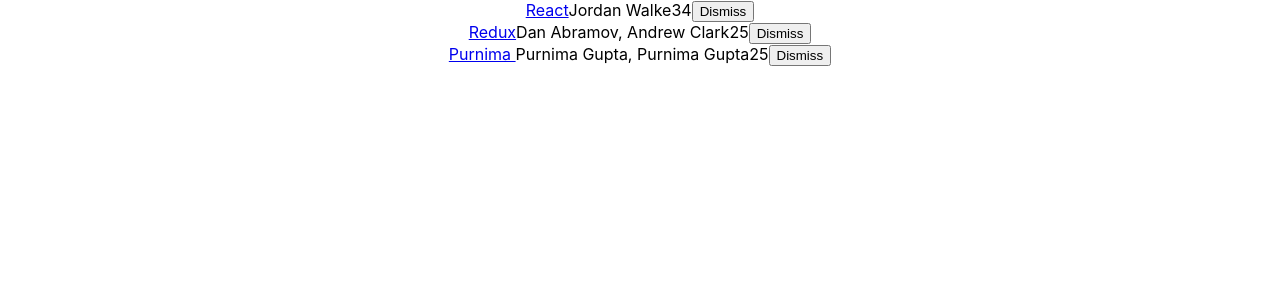
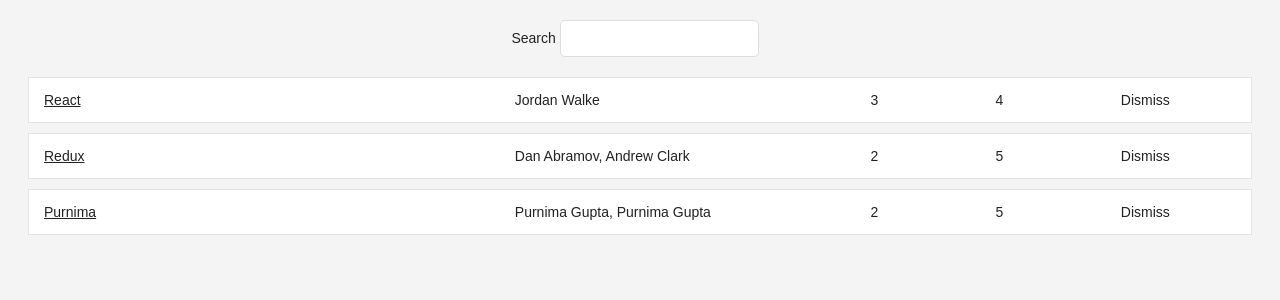
Before and after one commit to pooyaX14/React-hackernews, a React (Create React App) app: page / in a window 1280 px wide. Shown: the top 300 px of the page. Built offline with nearby package versions, Linux system fonts and the light colour scheme.

Commit message:
compose components and add CSS

```diff
--- a/src/App.css
+++ b/src/App.css
@@ -1,3 +1,67 @@
+.page {
+  margin: 20px;
+}
+
+.interactions {
+  text-align: center;
+}
+
+.table {
+  margin: 20px 0;
+}
+
+.table-header {
+  display: flex;
+  line-height: 24px;
+  font-size: 16px;
+  padding: 0 10px;
+  justify-content: space-between;
+}
+
+.table-empty {
+  margin: 200px;
+  text-align: center;
+  font-size: 16px;
+}
+
+.table-row {
+  display: flex;
+  line-height: 24px;
+  white-space: nowrap;
+  margin: 10px 0;
+  padding: 10px;
+  background: #ffffff;
+  border: 1px solid #e3e3e3;
+}
+
+.table-header > span {
+  overflow: hidden;
+  text-overflow: ellipsis;
+  padding: 0 5px;
+}
+
+.table-row > span {
+  overflow: hidden;
+  text-overflow: ellipsis;
+  padding: 0 5px;
+}
+
+.button-inline {
+  border-width: 0;
+  background: transparent;
+  color: inherit;
+  text-align: inherit;
+  -webkit-font-smoothing: inherit;
+  padding: 0;
+  font-size: inherit;
+  cursor: pointer;
+}
+
+.button-active {
+  border-radius: 0;
+  border-bottom: 1px solid #38BB6C;
+}
+
 .App {
   text-align: center;
 }
--- a/src/App.js
+++ b/src/App.js
@@ -29,11 +29,28 @@
   }
 ];
 
+function isSearched(searchTerm) {
+  console.log("searchTerm is ", searchTerm)
+  return function(item) {
+    console.log("item is ", item)
+    console.log(item.title.toLowerCase().includes(searchTerm.toLowerCase()))
+    return item.title.toLowerCase().includes(searchTerm.toLowerCase());
+    // return !searchTerm || item.title.toLowerCase().includes(searchTerm.toLowerCase());
+  }
+}
+
+/*
+const isSearched = (searchTerm) => (item) =>
+!searchTerm || item.title.toLowerCase().includes(searchTerm.toLowerCase());
+*/
+
+
 class App extends Component {
   constructor(props) {
     super(props);
     this.state = {
       list,
+      searchTerm: ''
     };
 
     // or above statement can be written like this as well since varaible name
@@ -42,6 +59,13 @@
       list,
     }*/
     this.onDismiss = this.onDismiss.bind(this);
+    this.onSearchChange = this.onSearchChange.bind(this);
+  }
+  onSearchChange(event) {
+    console.log("event inside onSearchChange", event)
+    console.log("target inside onSearchChange", event.target)
+    // console.log("value inside onSearchChange", value)
+    this.setState({ searchTerm: event.target.value })
   }
 
   onDismiss(id) {
@@ -61,12 +85,19 @@
   render() {
     var helloworld = "Welcome to React";
     var obj = {name: "Purnima", lastname: "Gupta"}
+   // const returnVaue = isSearched(this.state.searchTerm)
+    const { searchTerm, list } = this.state;
     return (
-      <div className="App">
-        {
-          this.state.list.map((item) => {
-            return (
-              <div key={item.objectID}>
+      <div className="page">
+        <div className="interactions">
+        {/*<form>
+          <input
+            type="text"
+            value={searchTerm}
+            onChange={this.onSearchChange}/>
+        </form>
+        { list.filter(isSearched(searchTerm)).map(item =>
+             <div key={item.objectID}>
                 <span>
                   <a href={item.url}>{item.title}</a>
                 </span>
@@ -82,12 +113,85 @@
                   </button>
                 </span>
               </div>
-            )
-          })
-        }
+          )}*/}
+            <Search
+              value={searchTerm}
+              onChange={this.onSearchChange}
+            >
+            Search
+            </Search>
+          </div>
+          <Table
+            list={list}
+            pattern={searchTerm}
+            onDismiss={this.onDismiss}
+          />
       </div>
     );
   }
 }
 
+class Search extends Component {
+  render() {
+    const { value, onChange, children } = this.props;
+    return (
+      <form>
+        {children} <input
+          type="text"
+          value={value}
+          onChange={onChange}/>
+      </form>
+    )
+  }
+}
+
+class Table extends Component {
+  render() {
+    const { list, pattern, onDismiss } = this.props;
+    return (
+      <div className="table">
+        {
+          list.filter(isSearched(pattern)).map( item =>
+            <div key={item.objectID} className="table-row">
+              <span style={{ width: "40%" }}>
+                <a href={item.url}>{item.title}</a>
+              </span>
+              <span style={{ width: "30%" }}>{item.author}</span>
+              <span style={{ width: "10%" }}>{item.num_comments}</span>
+              <span style={{ width: "10%" }}>{item.points}</span>
+              <span style={{ width: "10%" }}>
+                <Button
+                  onClick={ () => onDismiss(item.objectID)}
+                  className="button-inline"
+                >
+                Dismiss
+                </Button>
+              </span>
+            </div>
+          )
+        }
+      </div>
+    )
+  }
+}
+
+class Button extends Component {
+  render() {
+    const {
+      onClick,
+      className = '',
+      children
+    } = this.props;
+
+    return (
+      <button
+        onClick={onClick}
+        className={className}
+        type="button"
+      >
+      {children}
+      </button>
+    )
+  }
+}
 export default App;
--- a/src/index.css
+++ b/src/index.css
@@ -1,13 +1,54 @@
 body {
-  margin: 0;
+  /*margin: 0;
   padding: 0;
   font-family: -apple-system, BlinkMacSystemFont, "Segoe UI", "Roboto", "Oxygen",
     "Ubuntu", "Cantarell", "Fira Sans", "Droid Sans", "Helvetica Neue",
     sans-serif;
   -webkit-font-smoothing: antialiased;
-  -moz-osx-font-smoothing: grayscale;
+  -moz-osx-font-smoothing: grayscale*/;
+  color: #222;
+  background: #f4f4f4;
+  font: 400 14px CoreSans, Arial, sans-serif;
 }
 
+a {
+	color: #222;
+}
+
+a:hover {
+	text-decoration: underline;
+}
+
+ul, li {
+	list-style: none;
+	padding: 0;
+	margin: 0;
+}
+
+input {
+	padding: 10px;
+	border-radius: 5px;
+	outline: none;
+	margin-right: 10px;
+	border: 1px solid #dddddd;
+}
+
+button {
+	padding: 10px;
+	border-radius: 5px;
+	border: 1px solid #dddddd;
+	background: transparent;
+	color: #808080;
+	cursor: pointer;
+}
+
+button: hover {
+	color: #222;
+}
+
+*:focus {
+	outline: none;
+}
 code {
   font-family: source-code-pro, Menlo, Monaco, Consolas, "Courier New",
     monospace;
```
